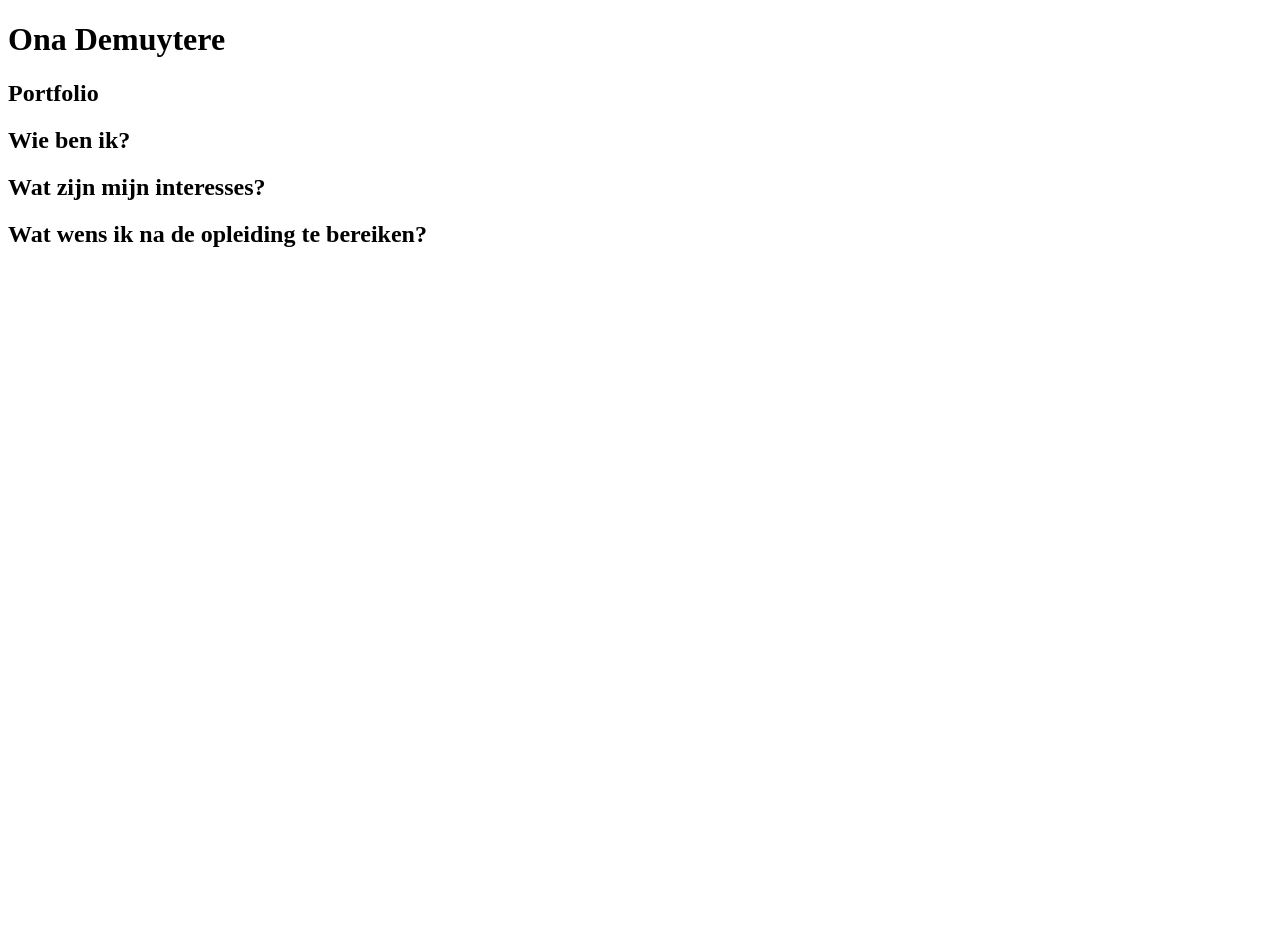
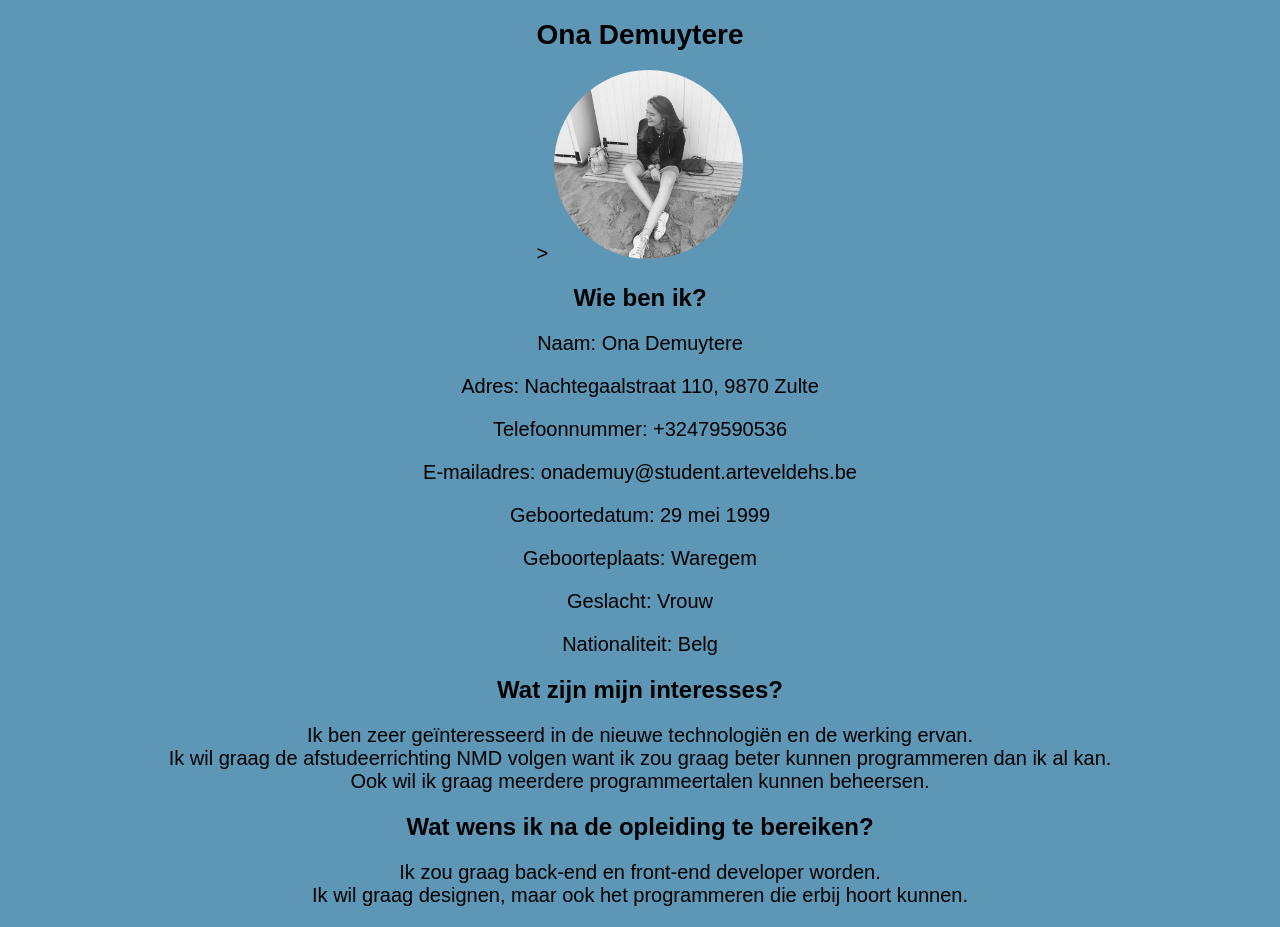
Before and after one commit to gdm-1718-onademuy/1718_nmd1, a plain HTML site: page NMD I (New media design)/week3/index.html in a window 1280 px wide. Before the commit the page ends 800 px from the top, so only its background shows below. Drawn offline with Linux system fonts and the light colour scheme.

Commit message:
indesxpagina aanvullen

```diff
--- a/NMD I (New media design)/week3/index.html
+++ b/NMD I (New media design)/week3/index.html
@@ -5,18 +5,35 @@
     <meta name="viewport" content="width=device-width, initial-scale=1.0">
     <meta http-equiv="X-UA-Compatible" content="ie=edge">
     <title>Ona Demuytere</title>
-    <link rel="stylesheet" href= "./style.css/main.css">
+    <link rel="stylesheet" href= "./style/style.css">
 </head>
 <body>
-    <h1>Ona Demuytere</h1>
-    <h2>Portfolio</h2>
-
+    <h1>Ona Demuytere</h1>>
+    <img class= "profielfoto" src="images/profilepicture.jpg">
 
     <h2>Wie ben ik?</h2>
+    <div class= "personalia">
+        <p>Naam: Ona Demuytere </p>
+        <p>Adres: Nachtegaalstraat 110, 9870 Zulte </p>
+        <p>Telefoonnummer:	+32479590536 </p>
+        <p>E-mailadres: onademuy@student.arteveldehs.be </p>
+        <p>Geboortedatum: 29 mei 1999 </p>
+        <p>Geboorteplaats:	Waregem </p>
+        <p>Geslacht: Vrouw </p>
+        <p>Nationaliteit: Belg </p>
+    </div>
 
     <h2>Wat zijn mijn interesses?</h2>
-
+    <div class= "interesses">
+        <p>Ik ben zeer geïnteresseerd in de nieuwe technologiën en de werking ervan. <br>
+        Ik wil graag de afstudeerrichting NMD volgen want ik zou graag beter kunnen programmeren dan ik al kan.<br>
+        Ook wil ik graag meerdere programmeertalen kunnen beheersen. </p>
+    </div>
     <h2>Wat wens ik na de opleiding te bereiken?</h2>
+    <div class= "bereiken">
+        <p>Ik zou graag back-end en front-end developer worden. <br>
+        Ik wil graag designen, maar ook het programmeren die erbij hoort kunnen.</p>
+    </div>
 
 </body>
 </html>
--- a/NMD I (New media design)/week3/style/style.css
+++ b/NMD I (New media design)/week3/style/style.css
@@ -0,0 +1,25 @@
+*{
+    font-family: Arial, Helvetica, sans-serif;
+    font-size: 20px;
+    text-align: center;
+    background-color: #5E96B6;
+}
+
+h1{
+    font-size: 28px;
+    font-weight: bold;
+}
+
+h2{
+    font-size: 24px;
+}
+
+h3{
+    font-size: 16px;
+}
+
+.profielfoto{
+    width: 15%;
+    height: 15%;
+    border-radius: 50%;
+}
```
Also changed, not shown: NMD I (New media design)/week3/images/profilepicture.jpg (added).
